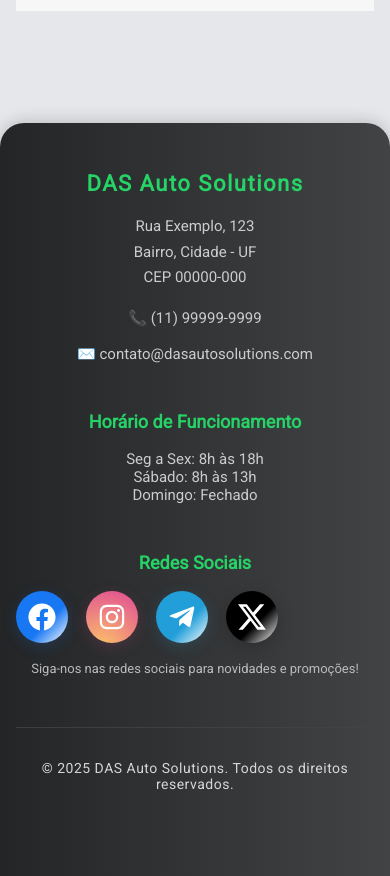
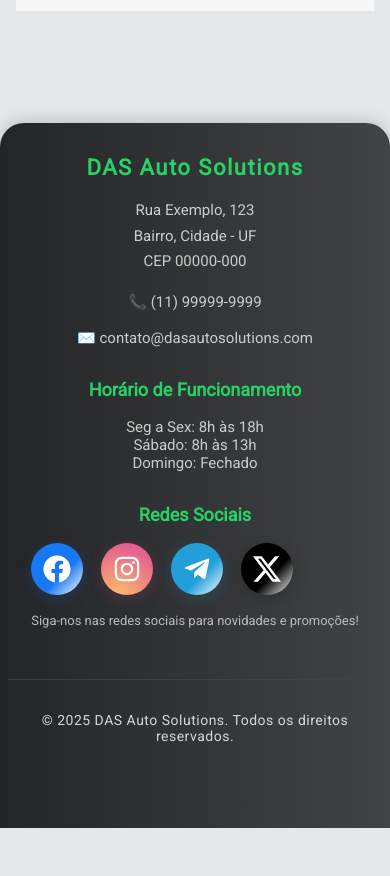
Before and after one commit to diatsilva007/machine-shop, a React (Create React App) app: page / in a window 390 px wide. Shown: the part 3260-4136 px from the top of the page. After the commit the page ends 4088 px from the top, so only its background shows below. Built offline with nearby package versions, Linux system fonts and the light colour scheme.

Commit message:
Adiciona responsividade e efeitos de foco aos botões de compartilhamento

```diff
--- a/src/App.jsx
+++ b/src/App.jsx
@@ -39,6 +39,12 @@ function App() {
           boxShadow: "0 -2px 16px rgba(0,0,0,0.18)",
           borderTopLeftRadius: 24,
           borderTopRightRadius: 24,
+          // Adicione este bloco para responsividade:
+          ...(window.innerWidth < 700
+            ? {
+                padding: "2rem 0.5rem 1rem 0.5rem",
+              }
+            : {}),
         }}
       >
         <div
@@ -47,10 +53,13 @@ function App() {
             margin: "0 auto",
             display: "flex",
             flexWrap: "wrap",
-            justifyContent: "space-between",
-            alignItems: "flex-start",
-            gap: 40,
-            rowGap: 48,
+            justifyContent:
+              window.innerWidth < 700 ? "center" : "space-between",
+            alignItems: window.innerWidth < 700 ? "center" : "flex-start",
+            flexDirection: window.innerWidth < 700 ? "column" : "row",
+            gap: window.innerWidth < 700 ? 28 : 40,
+            rowGap: window.innerWidth < 700 ? 32 : 48,
+            textAlign: window.innerWidth < 700 ? "center" : "left",
           }}
         >
           {/* Coluna 1 */}
@@ -145,6 +154,14 @@ function App() {
                   e.currentTarget.style.background =
                     "linear-gradient(135deg, #1877f3 60%, #fff 100%)";
                 }}
+                onFocus={(e) =>
+                  (e.currentTarget.style.boxShadow =
+                    "0 0 0 4px #25d36680, 0 4px 16px rgba(24,119,243,0.18)")
+                }
+                onBlur={(e) =>
+                  (e.currentTarget.style.boxShadow =
+                    "0 4px 16px rgba(24,119,243,0.18)")
+                }
                 tabIndex={0}
               >
                 <FaFacebook color="#fff" size={28} />
@@ -182,6 +199,14 @@ function App() {
                   e.currentTarget.style.background =
                     "radial-gradient(circle at 30% 110%, #fdc468 0%, #df4996 100%)";
                 }}
+                onFocus={(e) =>
+                  (e.currentTarget.style.boxShadow =
+                    "0 0 0 4px #25d36680, 0 4px 16px rgba(223,73,150,0.18)")
+                }
+                onBlur={(e) =>
+                  (e.currentTarget.style.boxShadow =
+                    "0 4px 16px rgba(223,73,150,0.18)")
+                }
                 tabIndex={0}
               >
                 <FaInstagram color="#fff" size={28} />
@@ -218,6 +243,14 @@ function App() {
                   e.currentTarget.style.background =
                     "linear-gradient(135deg, #229ED9 60%, #fff 100%)";
                 }}
+                onFocus={(e) =>
+                  (e.currentTarget.style.boxShadow =
+                    "0 0 0 4px #25d36680, 0 4px 16px rgba(34,158,217,0.18)")
+                }
+                onBlur={(e) =>
+                  (e.currentTarget.style.boxShadow =
+                    "0 4px 16px rgba(34,158,217,0.18)")
+                }
                 tabIndex={0}
               >
                 <FaTelegramPlane color="#fff" size={28} />
@@ -254,6 +287,14 @@ function App() {
                   e.currentTarget.style.background =
                     "linear-gradient(135deg, #000 60%, #fff 100%)";
                 }}
+                onFocus={(e) =>
+                  (e.currentTarget.style.boxShadow =
+                    "0 0 0 4px #25d36680, 0 4px 16px rgba(0,0,0,0.18)")
+                }
+                onBlur={(e) =>
+                  (e.currentTarget.style.boxShadow =
+                    "0 4px 16px rgba(0,0,0,0.18)")
+                }
                 tabIndex={0}
               >
                 <SiX color="#fff" size={28} />
```
